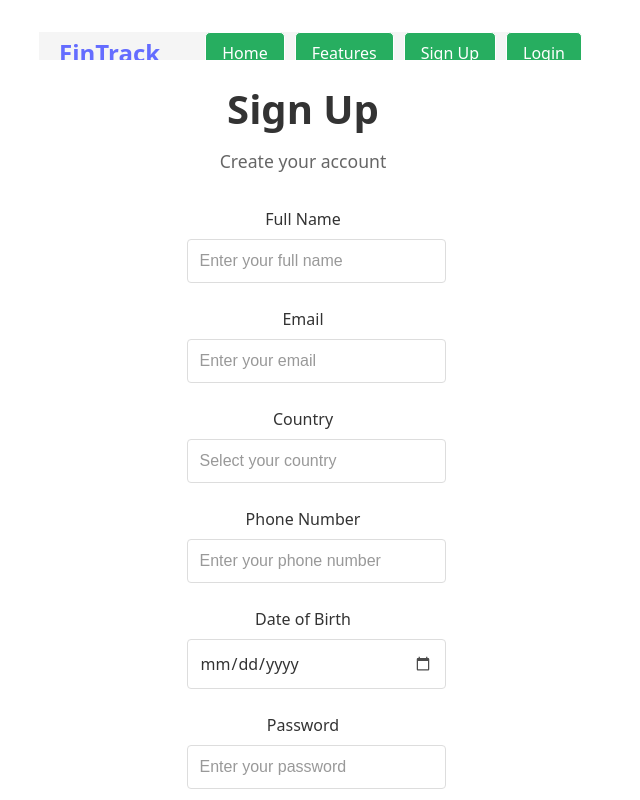
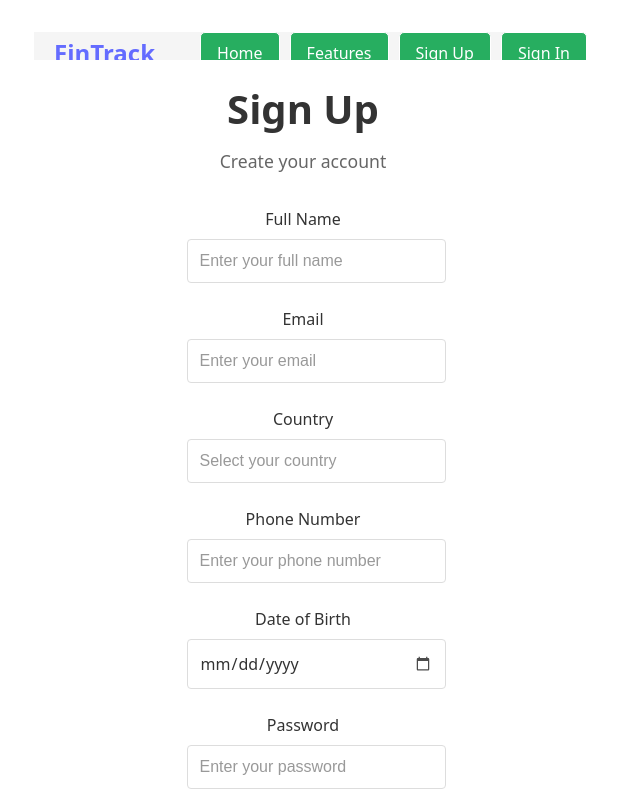
Before and after one commit to ErcModel3/personal-finance-tracker, a React (Vite) app: page /signup in a window 1280 px wide. Shown: the top 800 px of the page, without its empty margins (337-977 px from the left). Built offline with nearby package versions, Linux system fonts and the light colour scheme; no server answers.

Commit message:
Fixed sign in button to take you to the right URL

```diff
--- a/src/components/Navbar.jsx
+++ b/src/components/Navbar.jsx
@@ -17,7 +17,7 @@ const Navbar = () => {
                     <Link className="nav-link" to="/">Home</Link>
                     <Link className="nav-link" to="/features">Features</Link>
                     <Link className="nav-link" to="/signup">Sign Up</Link>
-                    <Link className="nav-link" to="/login">Login</Link>
+                    <Link className="nav-link" to="/signin">Sign In</Link>
                 </div>
             </div>
         </nav>
```
